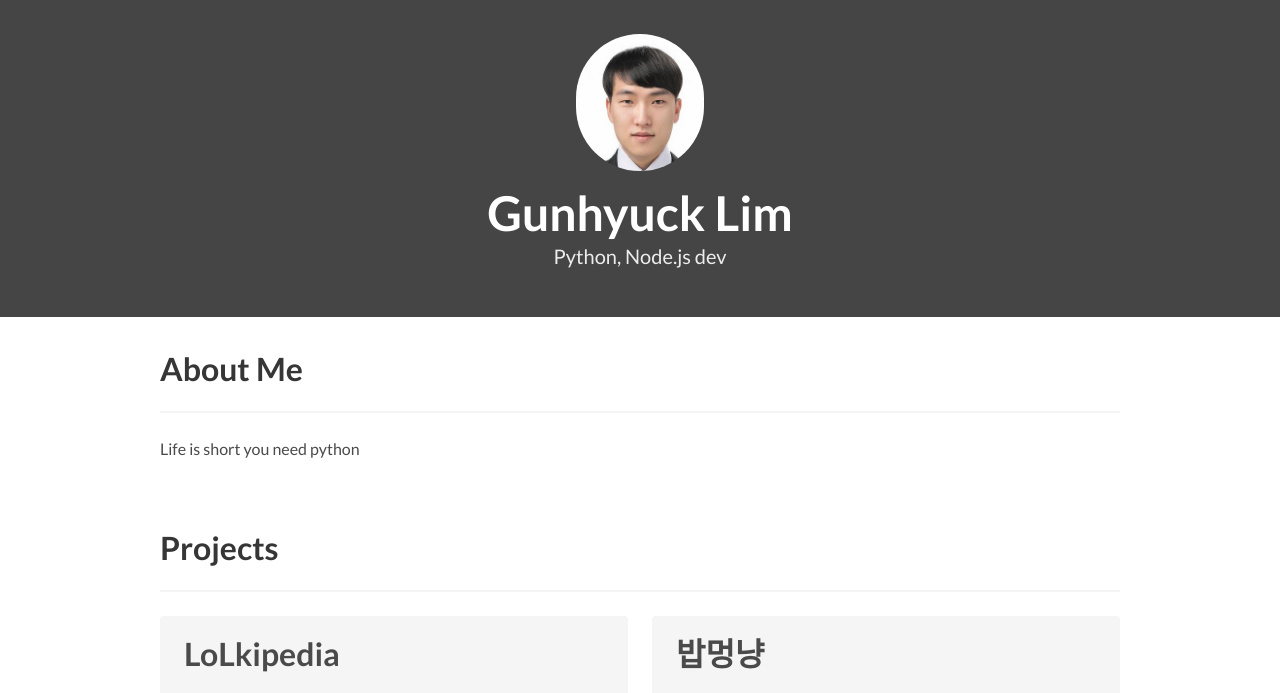
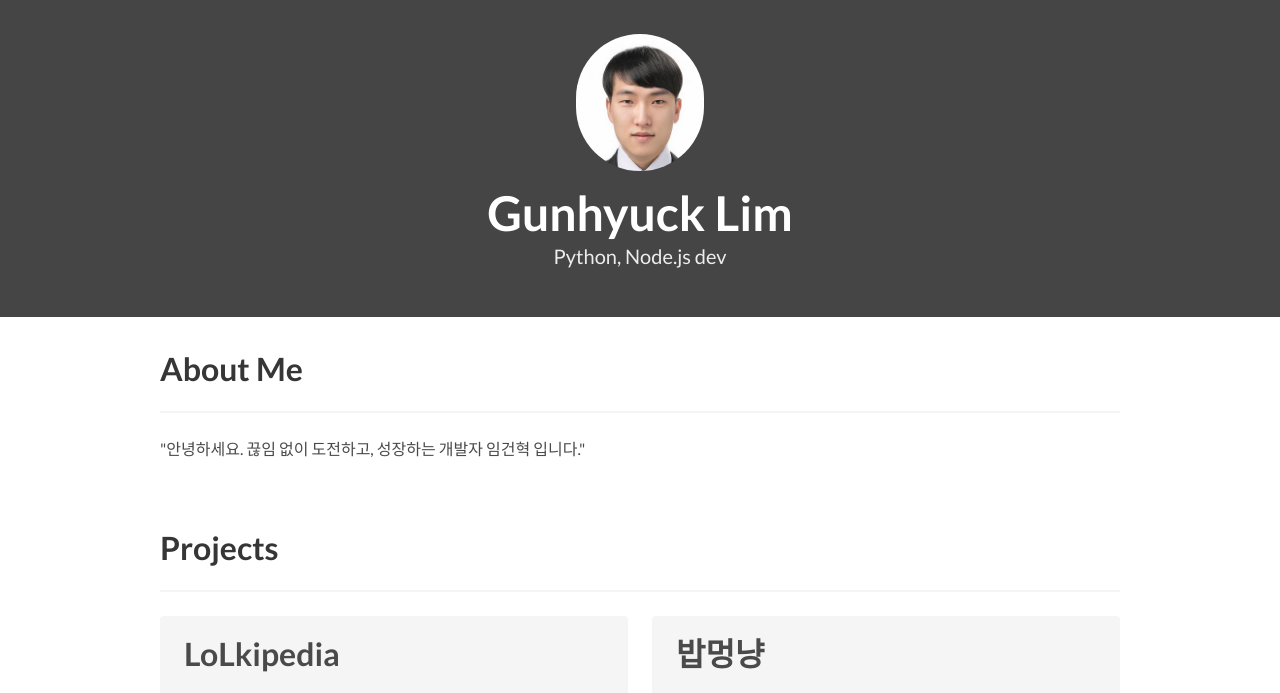
Before and after one commit to GH-Lim/GH-Lim.github.io, a plain HTML site: page index.html in a window 1280 px wide. Shown: the part 78-771 px from the top of the page. Drawn offline with Linux system fonts and the light colour scheme.

Commit message:
about me

```diff
--- a/index.html
+++ b/index.html
@@ -72,7 +72,9 @@
     <div class="container">
       <h1 class="title">About Me</h1>
       <hr />
-      <p>Life is short you need python</p>
+      <p>"안녕하세요. 끊임 없이 도전하고, 성장하는 개발자 임건혁 입니다."</p>
+      <p>
+      </p>
     </div>
   </section>
 <!--   <section class="section">
```
